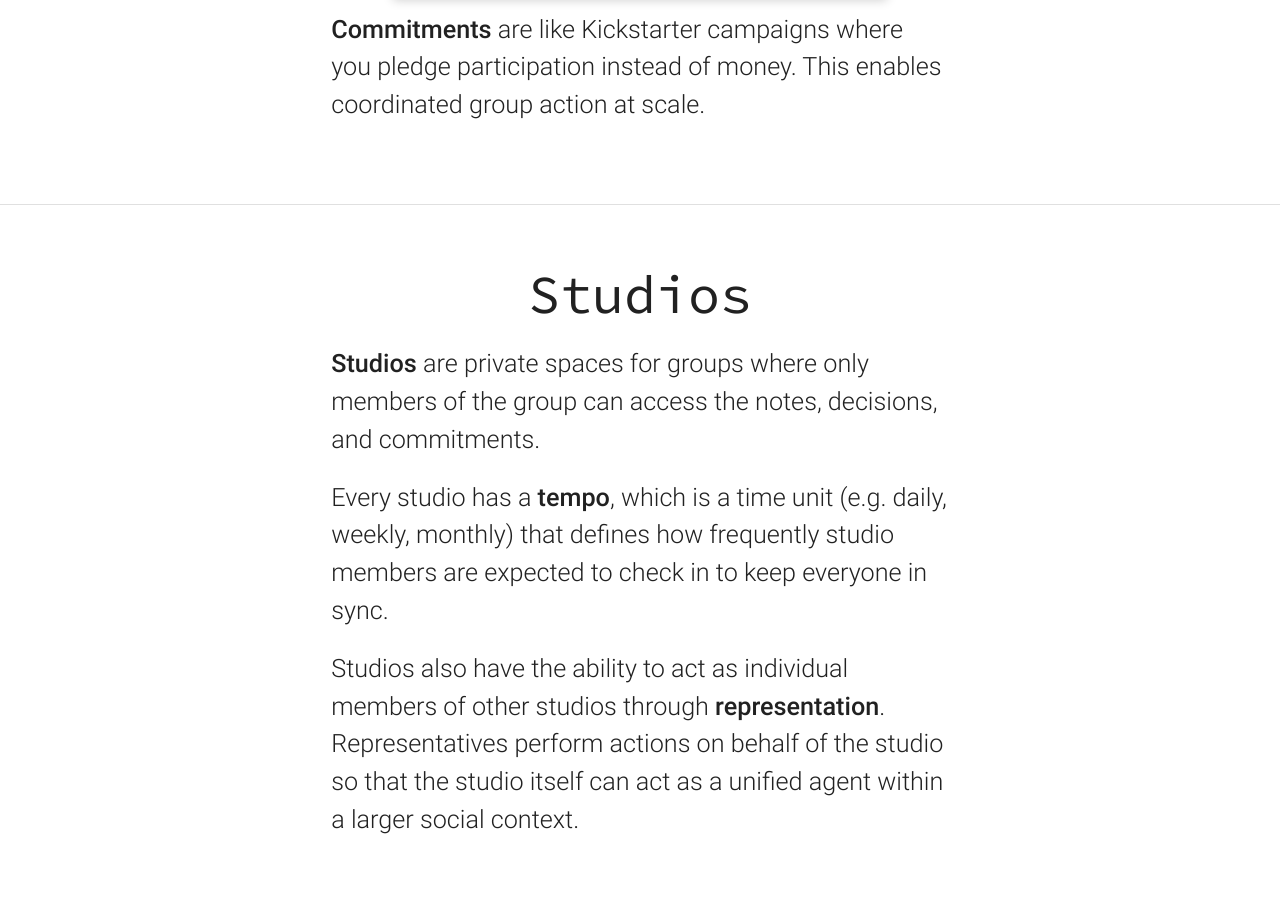
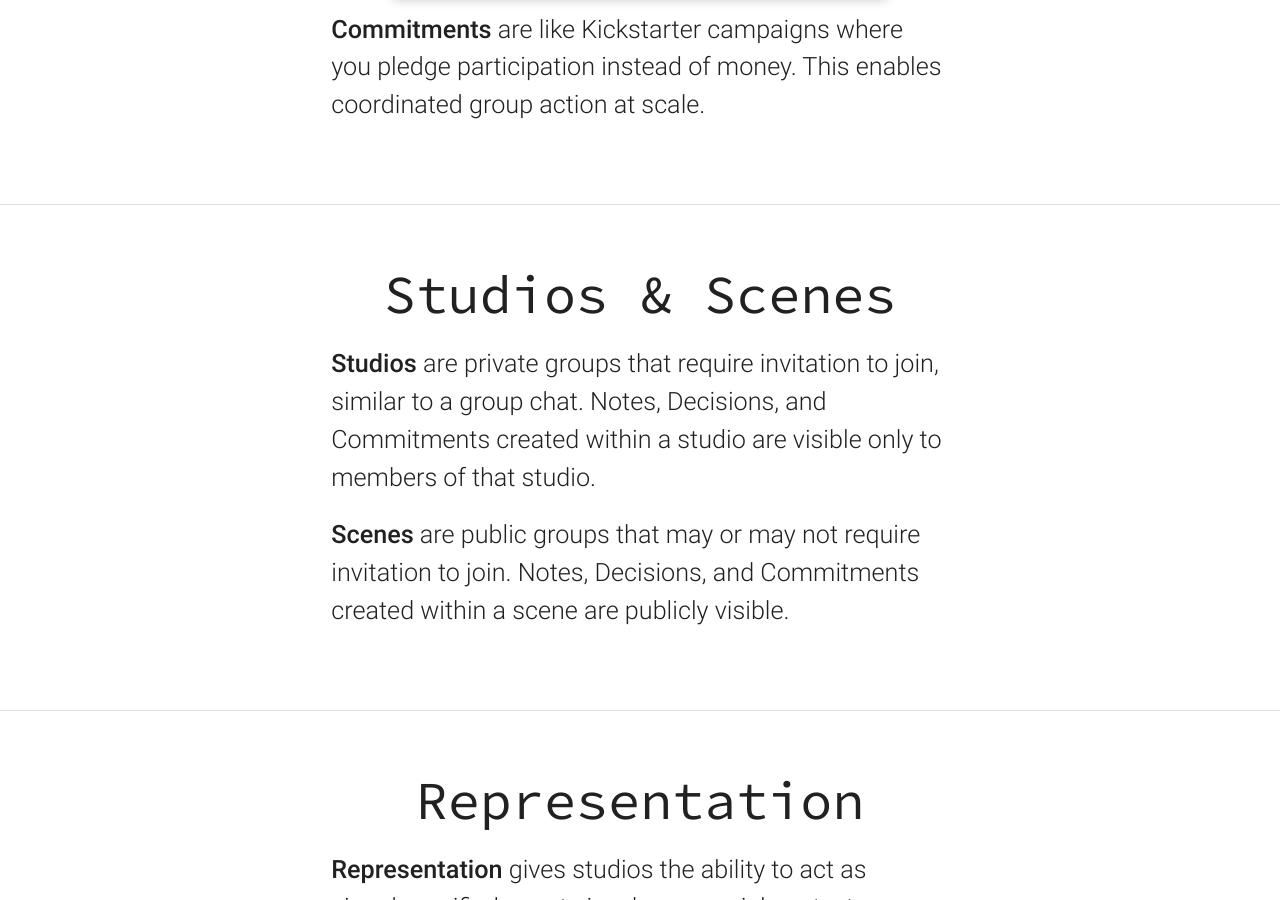
Before and after one commit to ibis-coordination/harmonic-social-homepage, a Jekyll site: the page index.html, which Jekyll copies as it is, in a window 1280 px wide and 900 px high, scrolled down 2175 px. Built offline with Jekyll 4.4.1, drawn with Linux system fonts in a browser that asks for light colours; some of the changed text lies outside the part shown.

Commit message:
Add scenes, update copy

```diff
--- a/index.html
+++ b/index.html
@@ -103,7 +103,7 @@
             <h4 class="col s12 m6 offset-m3 left-align"><img src="decision-icon.svg" style="width: 36px; margin-bottom:-3px;"> Decisions</h4>
             <div class="row">
               <div class="col s12 m6 offset-m3 center-align flow-text"><img src="options-example-acceptance.png" style="margin-top: 10px; box-shadow: 0 0 10px 0 rgba(0,0,0,0.2); max-width: 70%;"/></div>
-              <div class="col s12 m6 offset-m3 left-align flow-text"><strong>Decisions</strong> are like polls that participants can add options to and that use <a src="https://danallison.info/writings/acceptance-voting">acceptance voting</a> to converge on the path of greatest acceptance.</div>
+              <div class="col s12 m6 offset-m3 left-align flow-text"><strong>Decisions</strong> are like polls that participants can add options to and that use <a href="https://danallison.info/writings/acceptance-voting">acceptance voting</a> to converge on the path of greatest acceptance.</div>
             </div>
             <h4 class="col s12 m6 offset-m3 left-align"><img src="commitment-icon.svg" style="width: 36px; margin-bottom:-3px;"> Commitments</h4>
             <div class="row">
@@ -113,15 +113,22 @@
           </div>
           <div class="divider"></div>
           <div class="row center" style="margin-top:60px;margin-bottom:60px;">
-            <h2>Studios</h2>
+            <h2>Studios & Scenes</h2>
             <div class="row center flow-text">
-              <div class="col s12 m6 offset-m3 left-align flow-text"><strong>Studios</strong> are private spaces for groups where only members of the group can access the notes, decisions, and commitments.</div>
+              <div class="col s12 m6 offset-m3 left-align flow-text"><strong>Studios</strong> are private groups that require invitation to join, similar to a group chat. Notes, Decisions, and Commitments created within a studio are visible only to members of that studio.</div>
             </div>
             <div class="row center flow-text">
-              <div class="col s12 m6 offset-m3 left-align flow-text">Every studio has a <strong>tempo</strong>, which is a time unit (e.g. daily, weekly, monthly) that defines how frequently studio members are expected to check in to keep everyone in sync.</div>
+              <div class="col s12 m6 offset-m3 left-align flow-text"><strong>Scenes</strong> are public groups that may or may not require invitation to join. Notes, Decisions, and Commitments created within a scene are publicly visible.</div>
+            </div>
+          </div>
+          <div class="divider"></div>
+          <div class="row center" style="margin-top:60px;margin-bottom:60px;">
+            <h2>Representation</h2>
+            <div class="row center flow-text">
+              <div class="col s12 m6 offset-m3 left-align flow-text"><strong>Representation</strong> gives studios the ability to act as singular unified agents in a larger social context.</div>
             </div>
             <div class="row center flow-text">
-              <div class="col s12 m6 offset-m3 left-align flow-text">Studios also have the ability to act as individual members of other studios through <strong>representation</strong>. Representatives perform actions on behalf of the studio so that the studio itself can act as a unified agent within a larger social context.</div>
+              <div class="col s12 m6 offset-m3 left-align flow-text">Representatives perform actions on behalf of the studio so that the studio itself can participate as a member of scenes and other studios.</div>
             </div>
           </div>
           <div class="divider"></div>
```
